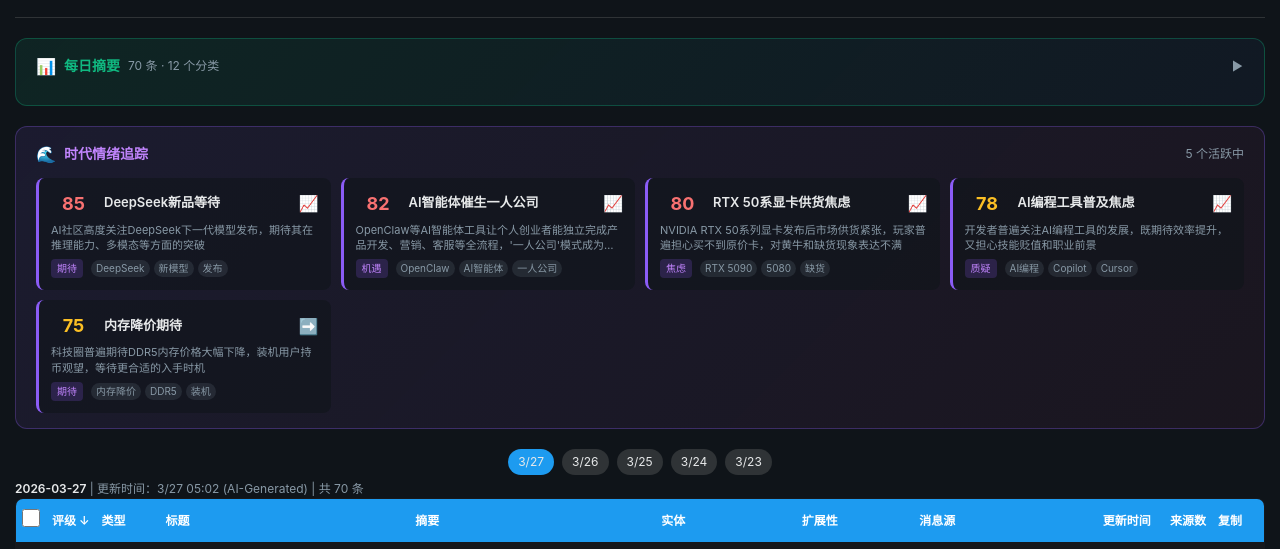
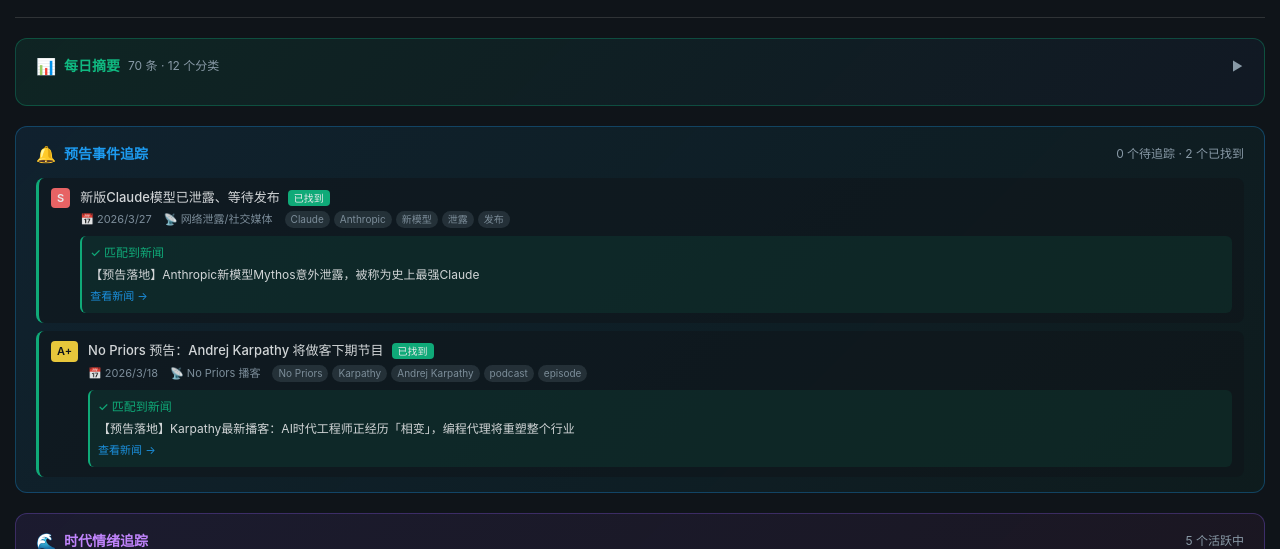
Before and after one commit to mutjan/x-reader, a plain HTML site: page index.html in a window 1280 px wide. Shown: the part 184-733 px from the top of the page. Drawn offline with Linux system fonts and the light colour scheme.

Commit message:
fix: 预告事件显示逻辑，同时显示 pending 和 found 状态的事件

```diff
--- a/index.html
+++ b/index.html
@@ -1626,18 +1626,20 @@
             const list = document.getElementById('upcomingList');
             const count = document.getElementById('upcomingCount');
 
-            // 只显示 pending 状态的事件
-            const pendingEvents = UPCOMING_EVENTS.filter(e => e.status === 'pending');
-
-            if (pendingEvents.length === 0) {
+            // 显示 pending 和 found 状态的事件
+            const activeEvents = UPCOMING_EVENTS.filter(e => e.status === 'pending' || e.status === 'found');
+
+            if (activeEvents.length === 0) {
                 section.style.display = 'none';
                 return;
             }
 
             section.style.display = 'block';
-            count.textContent = `${pendingEvents.length} 个待追踪`;
-
-            list.innerHTML = pendingEvents.map(event => {
+            const pendingCount = activeEvents.filter(e => e.status === 'pending').length;
+            const foundCount = activeEvents.filter(e => e.status === 'found').length;
+            count.textContent = `${pendingCount} 个待追踪${foundCount > 0 ? ' · ' + foundCount + ' 个已找到' : ''}`;
+
+            list.innerHTML = activeEvents.map(event => {
                 const keywords = event.expected_keywords || [];
                 const keywordsHtml = keywords.slice(0, 5).map(k =>
                     `<span class="upcoming-keyword">${k}</span>`
@@ -1646,16 +1648,28 @@
                 const sourceHint = event.source_hint || '未指定来源';
                 const createdAt = event.created_at ? new Date(event.created_at).toLocaleDateString('zh-CN') : '-';
 
+                // 已找到的事件显示不同样式
+                const isFound = event.status === 'found';
+                const foundBadge = isFound ? '<span style="background: #10b981; color: white; font-size: 10px; padding: 2px 6px; border-radius: 4px; margin-left: 8px;">已找到</span>' : '';
+                const foundNewsHtml = isFound && event.found_news ? `
+                    <div style="margin-top: 8px; padding: 8px; background: rgba(16, 185, 129, 0.1); border-radius: 6px; border-left: 2px solid #10b981;">
+                        <div style="font-size: 12px; color: #10b981; font-weight: 500; margin-bottom: 4px;">✓ 匹配到新闻</div>
+                        <div style="font-size: 12px; color: #e7e9ea;">${event.found_news.title}</div>
+                        <a href="${event.found_news.url}" target="_blank" style="font-size: 11px; color: #1d9bf0; text-decoration: none;">查看新闻 →</a>
+                    </div>
+                ` : '';
+
                 return `
-                    <div class="upcoming-item">
+                    <div class="upcoming-item" style="${isFound ? 'border-left-color: #10b981; opacity: 0.9;' : ''}">
                         <span class="upcoming-priority ${event.priority || 'A'}">${event.priority || 'A'}</span>
                         <div class="upcoming-content">
-                            <div class="upcoming-title">${event.title}</div>
+                            <div class="upcoming-title">${event.title}${foundBadge}</div>
                             <div class="upcoming-meta">
                                 <span>📅 ${createdAt}</span>
                                 <span>📡 ${sourceHint}</span>
                                 <span class="upcoming-keywords">${keywordsHtml}</span>
                             </div>
+                            ${foundNewsHtml}
                         </div>
                     </div>
                 `;
```
